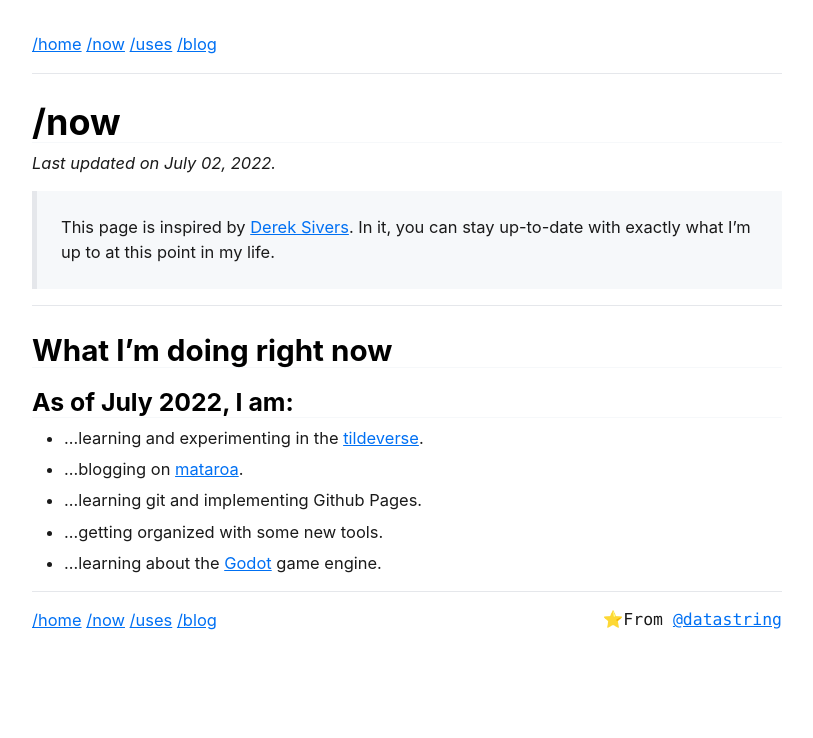
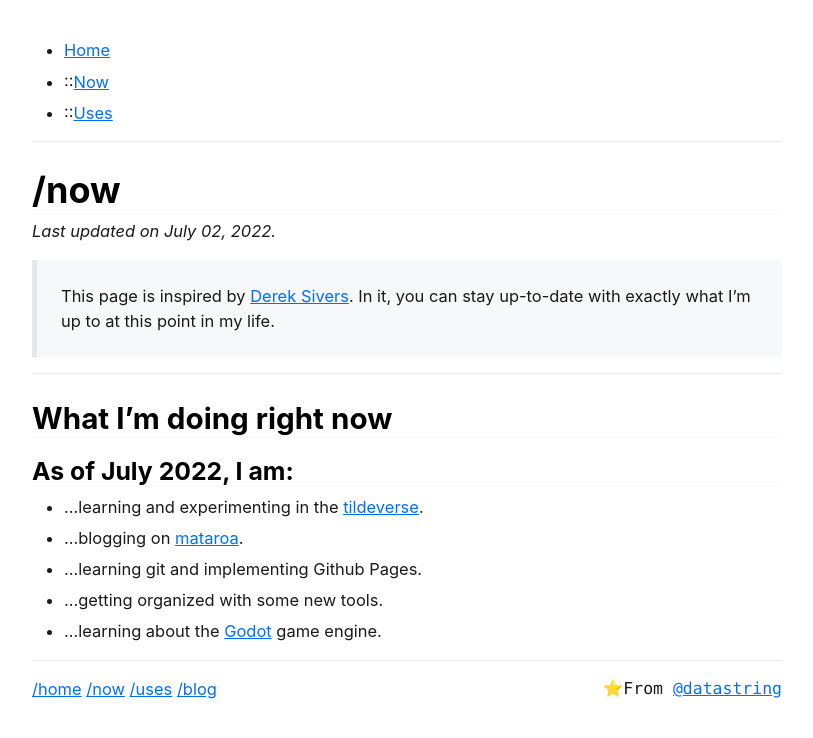
Before and after one commit to datastring/datastring.github.io, a Jekyll site: the page built from now.md, in a window 1280 px wide. Shown: the top 738 px of the page, without its empty margins (233-1046 px from the left). Built offline with Jekyll 4.4.1, drawn with Linux system fonts in a browser that asks for light colours.

Commit message:
nav shananigans

```diff
--- a/_layouts/default.html
+++ b/_layouts/default.html
@@ -5,21 +5,15 @@
     <title>{{ page.title }}</title>
     <link rel="stylesheet" href="/css/style.css">
 	<meta name="viewport" content="width=device-width, initial-scale=0.8">
-	  <nav>
-        {% for item in site.data.navigation %}
-          <a href="{{ item.link }}" {% if page.url == item.link %}style="color: #7928CA;"{% endif %}>{{ item.name }}</a>
-        {% endfor %}
-      </nav>
-<!--     <nav>
-      <a href="/">home</a>
-      <a href="/now">/now</a>
-      <a href="/uses">/uses</a>
-      <a href="/blog">/blog</a>
-	  <a href="/blog2">/blog2</a>
-	  <a href="https://blog.purplewastaken.com/">blog(dot)</a>
-    </nav> -->
+	<nav class="breadcrumb">
+    <ul>
+        <li><span {% if page.url == item.link %}aria-current="page"{% endif %}><a href="/">Home</a></span></li>
+        <li><span {% if page.url == item.link %}aria-current="page"{% endif %}><a href="/now">Now</a></span></li>
+        <li><span {% if page.url == item.link %}aria-current="page"{% endif %}><a href="/uses">Uses</a></span></li>
+    </ul>
+	</nav>
 	<hr>
-  </head>
+	</head>
   <body>
     <!-- <nav>
       <a href="/">~data</a>
@@ -27,18 +21,11 @@
       <a href="/uses">/uses</a>
       <a href="/blog">/blog</a>
     </nav> -->
-    <!-- <h1>{{ page.title }}</h1> -->
     <section>
       {{ content }}
     </section>
-    <footer>
+<footer>
       <hr>
-      <!-- <nav style="float: left; width: 50%;">
-        <a href="/">~data</a>
-        <a href="/now">/now</a>
-        <a href="/uses">/uses</a>
-        <a href="/blog">/blog</a>
-      </nav> -->
       <nav style="float: left; width: 50%;">
         {% for item in site.data.navigation %}
           <a href="{{ item.link }}" {% if page.url == item.link %}style="color: #7928CA;"{% endif %}>{{ item.name }}</a>
@@ -48,3 +35,23 @@
     </footer>
   </body>
 </html>
+
+<!-- <nav>
+        {% for item in site.data.navigation %}
+          <a href="{{ item.link }}" {% if page.url == item.link %}style="color: #7928CA;"{% endif %}>{{ item.name }}</a>
+        {% endfor %}
+      </nav> -->
+<!-- <nav>
+      <a href="/">home</a>
+      <a href="/now">/now</a>
+      <a href="/uses">/uses</a>
+      <a href="/blog">/blog</a>
+	  <a href="/blog2">/blog2</a>
+	  <a href="https://blog.purplewastaken.com/">blog(dot)</a>
+      </nav> -->
+<!-- <nav style="float: left; width: 50%;">
+        <a href="/">~data</a>
+        <a href="/now">/now</a>
+        <a href="/uses">/uses</a>
+        <a href="/blog">/blog</a>
+      </nav> -->
--- a/css/style.css
+++ b/css/style.css
@@ -451,3 +451,7 @@ input {
 img {
 	max-width: 100%;
 }
+
+.breadcrumb li:not(:first-child)::before {
+  content: "::";
+}
```
